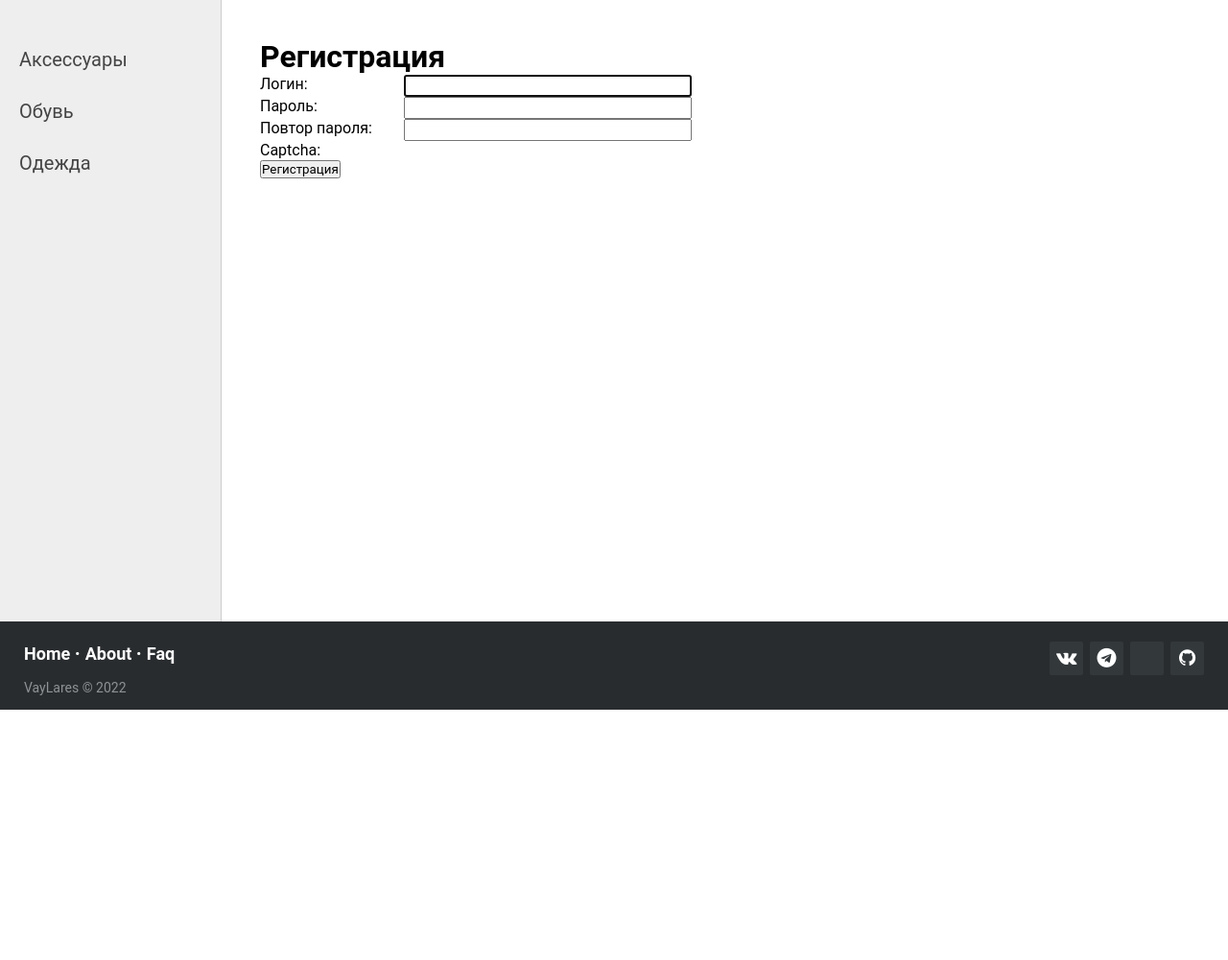
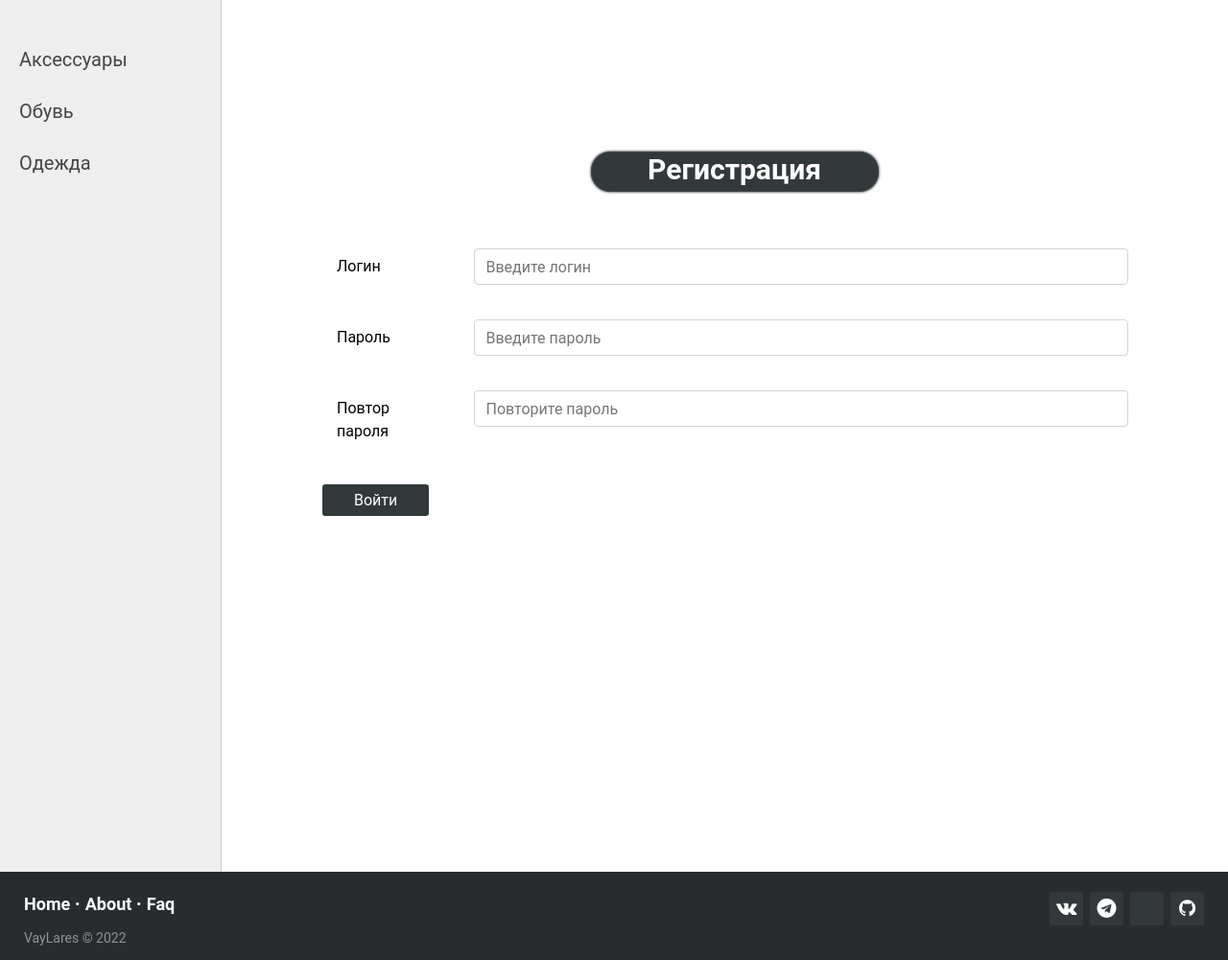
Before and after one commit to FaEsinoP/Clothing-Store-VayLares-, a Django app: page /register/ in a window 1280 px wide. Shown: the part 60-1061 px from the top of the page at 96% size. Before the commit the page ends 800 px from the top, so only its background shows below. Run offline with Django 4.2, Linux system fonts and the light colour scheme; data comes from the database, SQL or seed files in the repository; both versions use the stored data as it was after the commit.

Commit message:
reg and log forms

```diff
--- a/VayLares/clothes/forms.py
+++ b/VayLares/clothes/forms.py
@@ -33,7 +33,6 @@
     username = forms.CharField(label='Логин', widget=forms.TextInput(attrs={'class': 'form-input'}))
     password1 = forms.CharField(label='Пароль', widget=forms.PasswordInput(attrs={'class': 'form-input'}))
     password2 = forms.CharField(label='Повтор пароля', widget=forms.PasswordInput(attrs={'class': 'form-input'}))
-    captcha = CaptchaField()
 
     class Meta:
         model = User
--- a/VayLares/clothes/static/clothes/css/styles.css
+++ b/VayLares/clothes/static/clothes/css/styles.css
@@ -101,6 +101,10 @@
 }
 .content-text h1 {font-size: 32px;}
 
+
+h1{
+    margin-bottom:10px;
+}
 
 .left-chapters {
 	margin: 0;
@@ -299,6 +303,7 @@
     display: inline-block;
     min-width: 150px;
     vertical-align: top;
+    margin-bottom:15px;
 }
 
 .form-error ul {
@@ -310,7 +315,6 @@
 .form-button {
     min-width: 200px;
     font-size: 16px;
-
 }
 
 
@@ -429,3 +433,151 @@
   outline: none;
   box-shadow: 0 0 0 4px #cbd6ee;
 }
+
+
+
+.container{
+    width: 100%;
+    padding-right: 15px;
+    padding-left: 15px;
+    margin-right: auto;
+    margin-left: auto;
+}
+
+.login-wrapper{
+    margin-top: 84px;
+    width: 100%;
+    height: 100%;
+    display: flex;
+    flex-direction: column;
+    justify-content: flex-start;
+    align-items: center;
+    gap: 30px;
+}
+
+.login-header{
+    margin-top: 25px;
+    width: 100%;
+    height: 60px;
+    font-size: 30px;
+    font-weight: bold;
+    display: flex;
+    justify-content: center;
+    align-items: center;
+}
+
+.login-header-add{
+    margin-top: -5rem;
+    width: 100%;
+    height: 60px;
+    font-size: 30px;
+    font-weight: bold;
+    display: flex;
+    justify-content: center;
+    align-items: center;
+}
+
+.login-header__text{
+    padding-bottom: 5px;
+    width: 300px;
+    color: white;
+    text-align: center;
+    background: #33383b;
+    border: 1px solid #40444a;
+    border-radius: 20px;
+    user-select: none;
+    box-shadow: 0 0 3px black;
+}
+
+
+.login-content{
+    padding-right: 4px;
+    width: 100%;
+    height: calc(100vh - 220px);
+    display: flex;
+    flex-direction: column;
+    gap: 20px;
+    overflow: auto;
+}
+
+.form-group {
+    margin-bottom: 1rem;
+}
+
+.row {
+    display: -ms-flexbox;
+    display: flex;
+    -ms-flex-wrap: wrap;
+    flex-wrap: wrap;
+    margin-right: 50px;
+    margin-left: 50px;
+}
+
+.col-form-label {
+    padding-top: calc(0.375rem + 1px);
+    padding-bottom: calc(0.375rem + 1px);
+    margin-bottom: 0;
+    font-size: inherit;
+    line-height: 1.5;
+}
+.col-sm-2 {
+    flex: 0 0 16.666667%;
+    max-width: 16.666667%;
+    position: relative;
+    width: 100%;
+    padding-right: 15px;
+    padding-left: 15px;
+}
+
+.col-sm-10{
+    position: relative;
+    width: 100%;
+    padding-right: 15px;
+    padding-left: 15px;
+    flex: 0 0 83.333333%;
+    max-width: 83.333333%;
+}
+
+.form-control {
+    display: block;
+    width: 100%;
+    height: calc(1.5em + 0.75rem + 2px);
+    padding: 0.375rem 0.75rem;
+    font-size: 1rem;
+    font-weight: 400;
+    line-height: 1.5;
+    color: #495057;
+    background-color: #fff;
+    background-clip: padding-box;
+    border: 1px solid #ced4da;
+    border-radius: 0.25rem;
+    transition: border-color .15s ease-in-out,box-shadow .15s ease-in-out;
+}
+
+
+.button-form{
+    color: #fff;
+    background-color: #33383b;
+    border-color: #33383b;
+    display: inline-block;
+    font-weight: 400;
+    text-align: center;
+    vertical-align: middle;
+    user-select: none;
+    border: 1px solid transparent;
+    font-size: 1rem;
+    display: inline-block;
+    padding: 0.375rem 2rem;
+    line-height: 1.2;
+    border-radius: 0.2rem;
+}
+
+
+.button-form:hover {
+    background:#40444a;
+}
+
+.button-form:focus {
+  outline: none;
+  box-shadow: 0 0 0 0.5px #393e41;
+}
--- a/VayLares/clothes/templates/clothes/register.html
+++ b/VayLares/clothes/templates/clothes/register.html
@@ -1,15 +1,45 @@
 {% extends 'clothes/base.html' %}
 
 {% block content %}
-<h1>{{title}}</h1>
 
-<form method="post">
-    {% csrf_token %}
-    {% for f in form %}
-    <p><label class="form-label" for="{{ f.id_for_label }}">{{f.label}}: </label>{{ f }}</p>
-    <div class="form-error">{{ f.errors }}</div>
-    {% endfor %}
-    <button type="submit">Регистрация</button>
-</form>
+
+<div class="container">
+    <form method="post">
+        {% csrf_token %}
+        <div class="login-wrapper">
+            <div class="login-header">
+                <div class="login-header__text">Регистрация</div>
+            </div>
+            <div class="login-content">
+                <div class="form-error">{{ form.non_field_errors }}</div>
+                <div class="form-group row">
+                    <label for="username" class="col-sm-2 col-form-label">Логин</label>
+                    <div class="col-sm-10">
+                        <input class="form-control" id="username" name="username" placeholder="Введите логин">
+                    </div>
+                </div>
+                <div class="form-group row">
+                    <label for="password1" class="col-sm-2 col-form-label">Пароль</label>
+                    <div class="col-sm-10">
+                        <input type="password" class="form-control" id="password1" name="password1"
+                               placeholder="Введите пароль">
+                    </div>
+                </div>
+                <div class="form-group row">
+                    <label for="password2" class="col-sm-2 col-form-label">Повтор пароля</label>
+                    <div class="col-sm-10">
+                        <input type="password" class="form-control" id="password2" name="password2"
+                               placeholder="Повторите пароль">
+                    </div>
+                </div>
+                <div class="form-group row">
+                    <div class="'col-sm-10'">
+                        <button type="submit" class="button-form">Войти</button>
+                    </div>
+                </div>
+            </div>
+        </div>
+    </form>
+</div>
 
 {% endblock %}
```
Also changed, not shown: VayLares/clothes/templates/clothes/addgood.html (+19 -6 lines), VayLares/clothes/templates/clothes/login.html (+31 -12 lines), VayLares/db.sqlite3, VayLares/media/alternative-pictures/22/11/20/18813757_40819124_1000.jpg (added), 1 other file.
